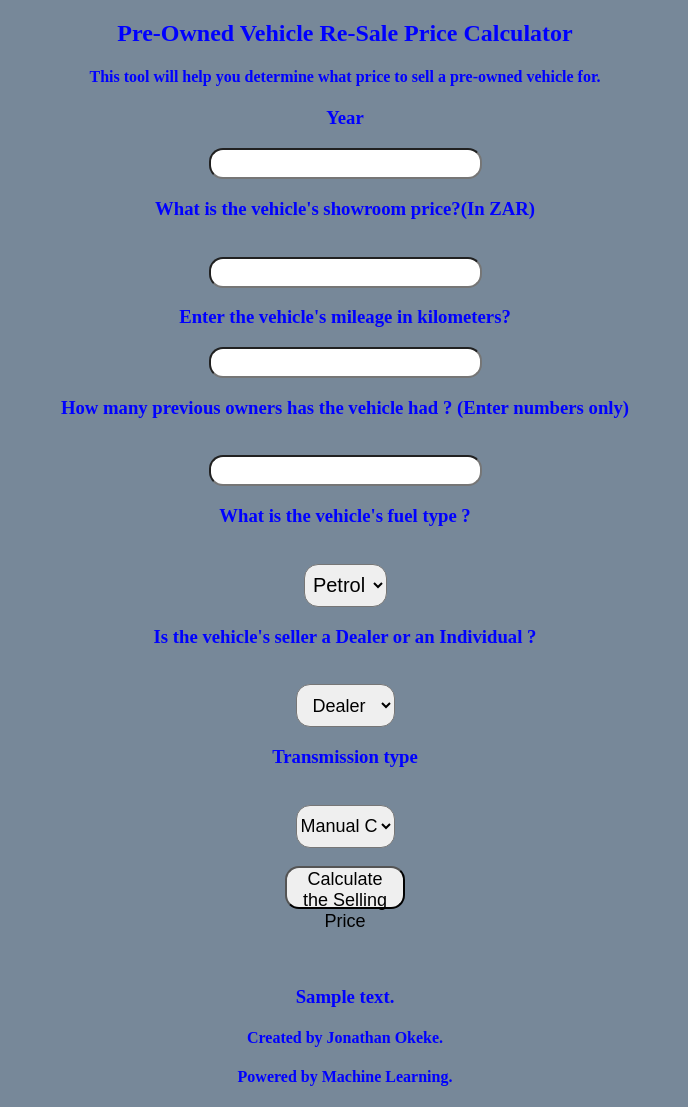
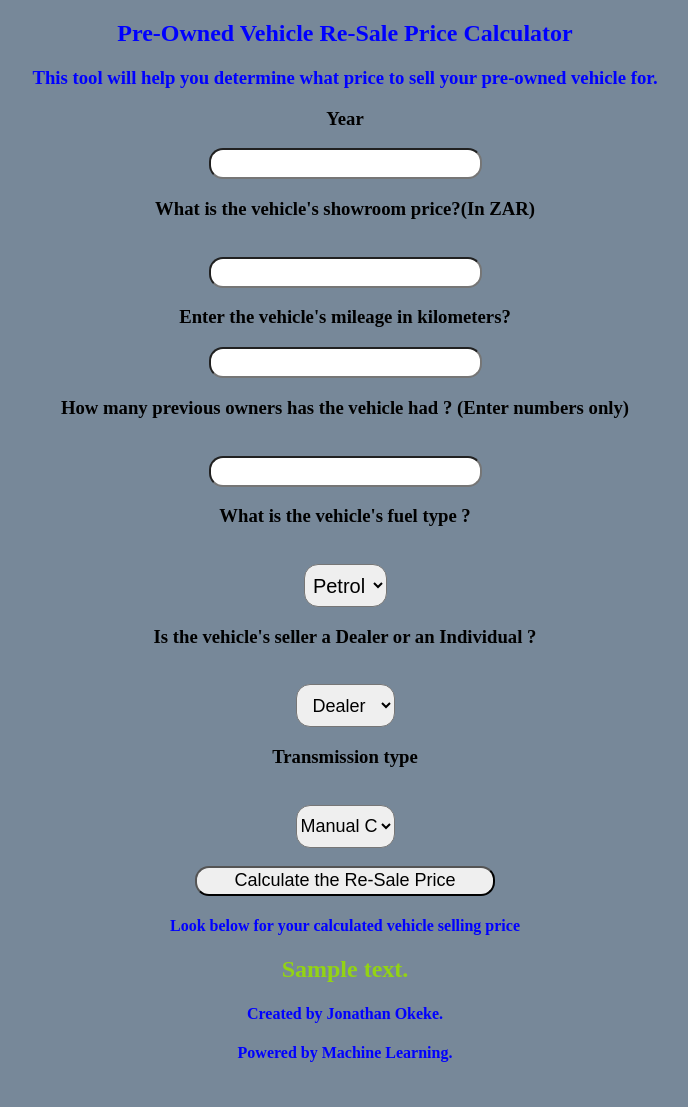
Before and after one commit to JonathanOkeke/Prediciting-PreOwned-Vehicle-Sale-Price, a Flask app: template templates/index.html in a window 1280 px wide. Shown: the whole page, without its empty margins (295-983 px from the left). After the commit the page ends 1062 px from the top, so only its background shows below. Run offline with Flask 2, Linux system fonts and the light colour scheme; the template is opened without the code that fills it: most values are stand-ins (such as "Sample title", 1, 10 or a date in 2020); parts of the project's set-up code (start-up, migrations or seed data) failed here and were passed over.

Commit message:
added v2 of app.py and index.html

```diff
--- a/app.py
+++ b/app.py
@@ -6,7 +6,7 @@ import numpy as np
 import sklearn
 from sklearn.preprocessing import StandardScaler
 app = Flask(__name__)
-model = pickle.load(open('model/xgb_reg_baseline_model.pkl', 'rb'))
+model = pickle.load(open('model/random_forest_reg_baseline_model_1.pkl', 'rb'))
 @app.route('/',methods=['GET'])
 def Home():
     return render_template('index.html')
--- a/templates/index.html
+++ b/templates/index.html
@@ -9,10 +9,10 @@
 
 <body>
 
-    <div style="color:blue">
+    <div style="color:black">
         <form action="{{ url_for('predict')}}" method="post">
-            <h2>Pre-Owned Vehicle Re-Sale Price Calculator</h2>
-            <h4>This tool will help you determine what price to sell a pre-owned vehicle for.</h4>
+            <h2 style="color:blue">Pre-Owned Vehicle Re-Sale Price Calculator</h2>
+            <h3 style="color:blue">This tool will help you determine what price to sell your pre-owned vehicle for.</h3>
             <h3>Year</h3>
             <input id="first" name="Year" type="number ">
             <h3>What is the vehicle's showroom price?(In ZAR)</h3><br><input id="second" name="Present_Price" required="required">
@@ -31,13 +31,13 @@
                 <option value="Manual">Manual Car</option>
                 <option value="Automatic">Automatic Car</option>
             </select>
-            <br><br><button id="sub" type="submit ">Calculate the Selling Price</button>
-            <br>
+            <br><br><button id="sub" type="submit">Calculate the Re-Sale Price</button>
+            <br><h4 style="color:blue">Look below for your calculated vehicle selling price</h4>
         </form>
-        <br><br><h3>{{ prediction_text }}<h3>
+            <h2 style="color: rgb(147, 211, 20)">{{ prediction_text }}<h2>
 
-            <h4>Created by Jonathan Okeke.</h4>
-            <h4>Powered by Machine Learning.</h4>
+            <h4 style="color:blue">Created by Jonathan Okeke.</h4>
+            <h4 style="color:blue">Powered by Machine Learning.</h4>
     </div>
 
 
@@ -112,8 +112,8 @@
         }
 
         #sub {
-            width: 120px;
-            height: 43px;
+            width: 300px;
+            height: 30px;
             text-align: center;
             border-radius: 14px;
             font-size: 18px;
```
